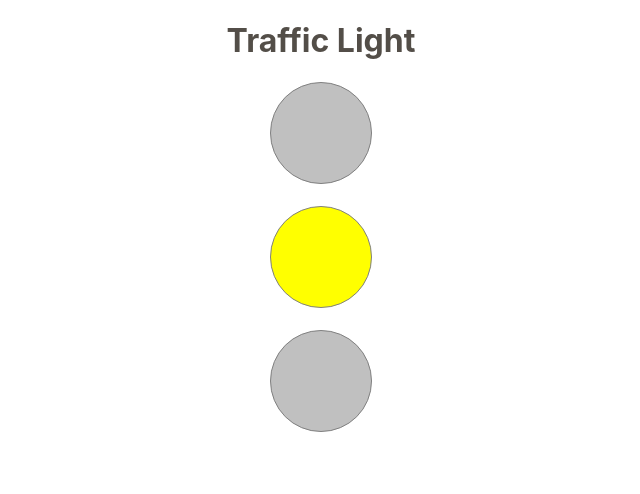
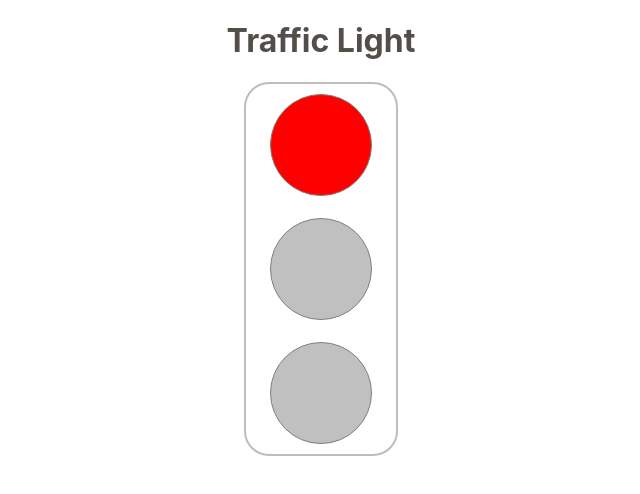
Before and after one commit to LenaYork/react-projects, a React (Create React App) app: page / in a window 1280 px wide. Shown: the top 494 px of the page, without its empty margins (319-959 px from the left). Built offline with nearby package versions, Linux system fonts and the light colour scheme.

Commit message:
feat: add auto light changing

```diff
--- a/src/App.css
+++ b/src/App.css
@@ -14,6 +14,9 @@
     justify-content: space-between;
     flex-direction: column;
     align-items: center;
-    width: 800px;
+    border: 2px solid #bfbcbc;
+    width: 130px;
+    padding: 10px;
+    border-radius: 25px;
     height: 350px;
 }
--- a/src/App.js
+++ b/src/App.js
@@ -1,15 +1,36 @@
-import React, { useState } from 'react';
+import React, { useEffect, useState } from 'react';
 import './App.css';
 import { Circle } from './components/Circle/Circle';
 
 function App () {
 
-    const [activeCircle, setActiveCircle ] = useState("2");
+    const [activeCircle, setActiveCircle ] = useState(1);
 
     const circleHandler = (event) => {
-        // console.log(event.target.id);
         setActiveCircle(event.target.id);
     }
+
+    useEffect( () => {
+        const timings = [10000, 3000, 15000]
+        const intervalShit = setInterval(() => {
+            console.log("activeCircle", activeCircle);
+            if (activeCircle > 3) {
+                console.log("4 возвращаем в 1");
+                setActiveCircle(1)
+            } else { setActiveCircle(activeCircle+1)}
+        }, timings[activeCircle-1]);
+        return () => {
+            clearInterval(intervalShit);
+        }
+    }, [activeCircle])
+
+    // const changeLights = () => {
+    //     console.log("activeCircle", activeCircle);
+    //     if (activeCircle > 3) {
+    //         console.log("4 возвращаем в 1");
+    //         setActiveCircle(1)
+    //     } else { setActiveCircle(activeCircle+1)}
+    // }
 
     return(
         <div className='app'>
@@ -17,19 +38,19 @@ function App () {
             <div className="circles">
                 <Circle
                     color="red"
-                    id="1"
+                    id={1}
                     onClick={circleHandler}
                     activeCircle={activeCircle}
                 />
                 <Circle
                     color="yellow"
-                    id="2"
+                    id={2}
                     onClick={circleHandler}
                     activeCircle={activeCircle}
                 />
                 <Circle
                     color="green"
-                    id="3"
+                    id={3}
                     onClick={circleHandler}
                     activeCircle={activeCircle}
                 />
--- a/src/components/Circle/Circle.jsx
+++ b/src/components/Circle/Circle.jsx
@@ -9,7 +9,6 @@ export function Circle({color, onClick, id, activeCircle}) {
             className={`circle ${currentClass}`}
             onClick={onClick}
             id={id}
-
         >
 
         </div>
```
Also changed, not shown: 1 other file (tests, documents, lock files or other folders).
